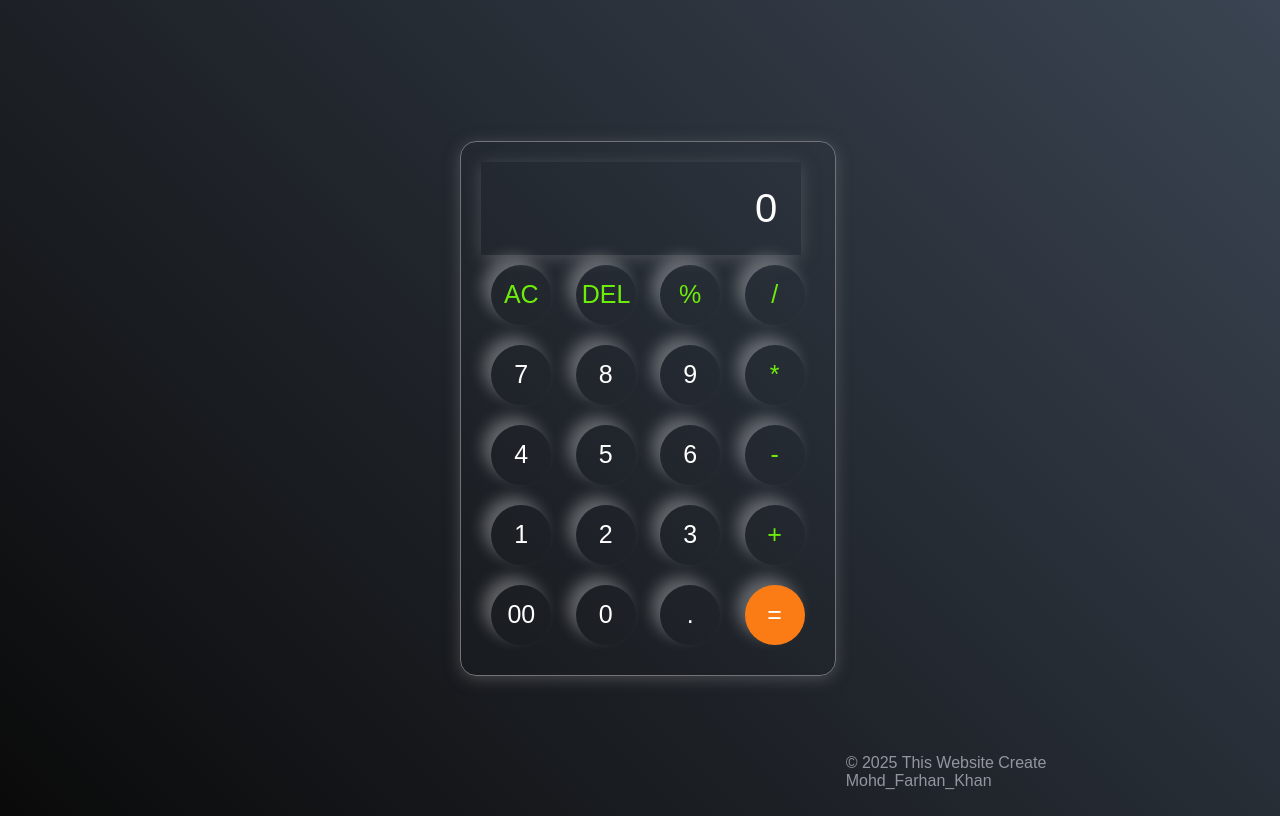
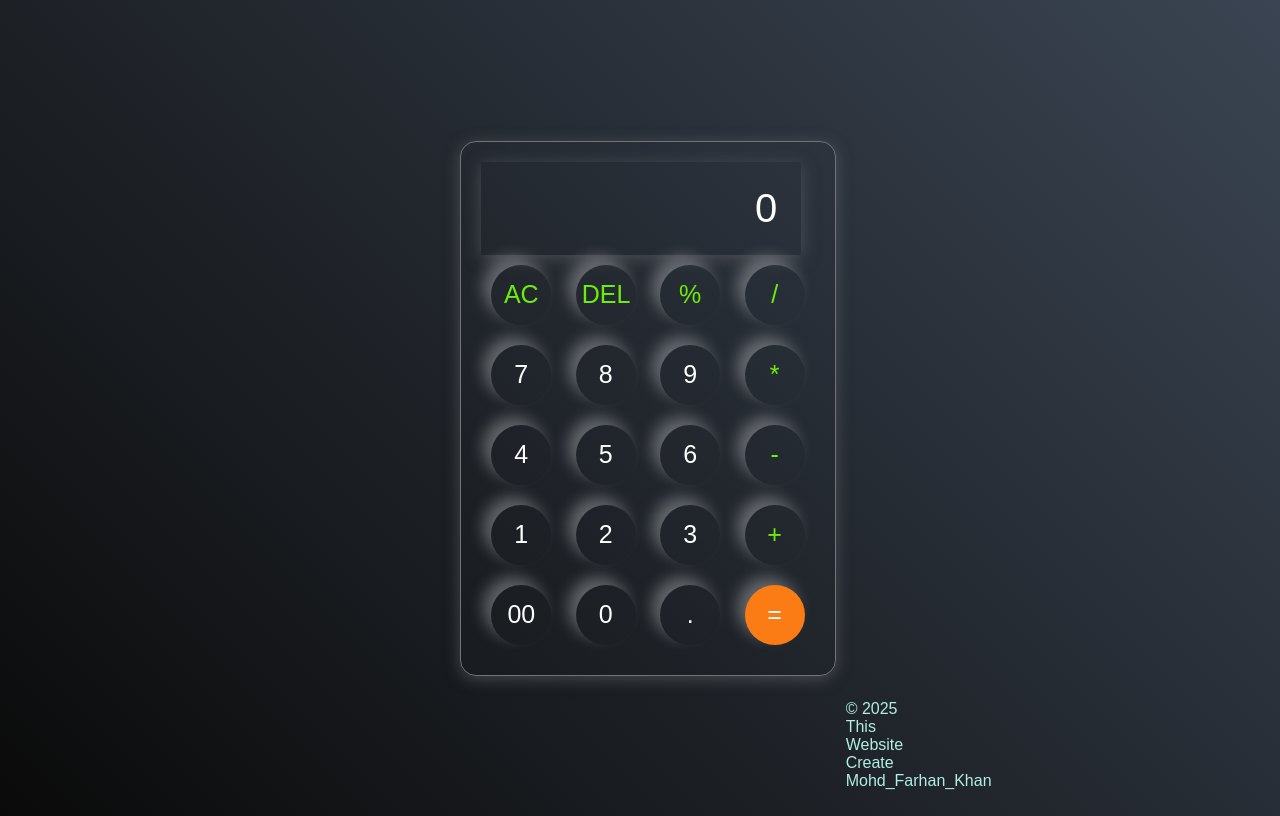
Before and after one commit to farhankhan56/Calculator, a plain HTML site: page index.html in a window 1280 px wide. Drawn offline with Linux system fonts and the light colour scheme.

Commit message:
Update style.css

```diff
--- a/style.css
+++ b/style.css
@@ -51,11 +51,11 @@ button{
     color: #6dee0a;
 }
 .copyright{
-    color: #94969f;
+    color: rgb(176,238,230);
     position: fixed;
     bottom: 0;
-    width: 9cm;
+    width: 100px;
     font-size: 14px:
-    text-align: centre;
+    text-align: center;
     padding: 10px;
 }
```
